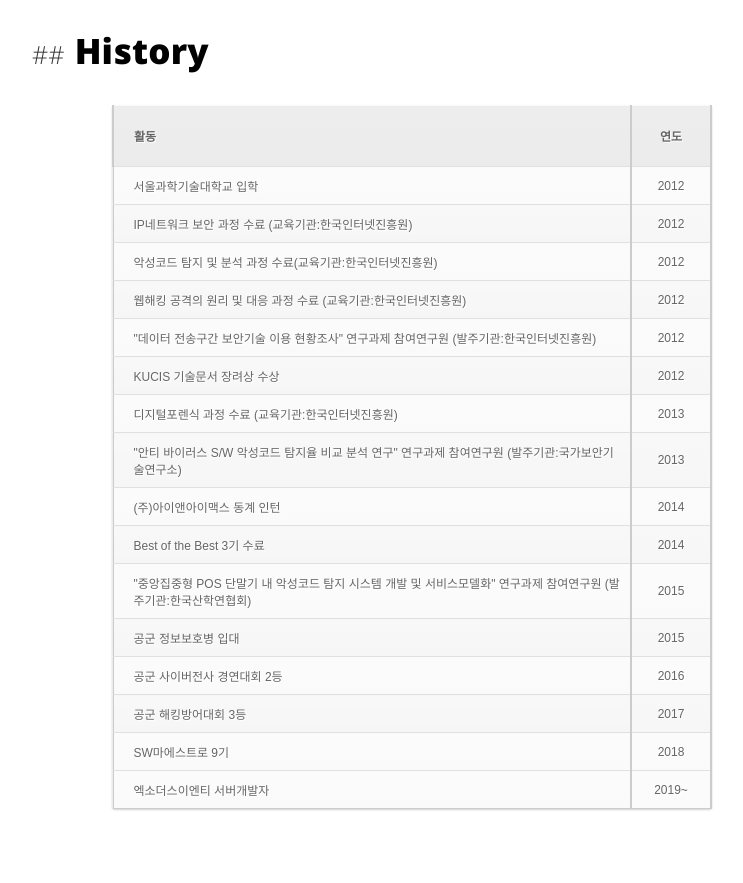
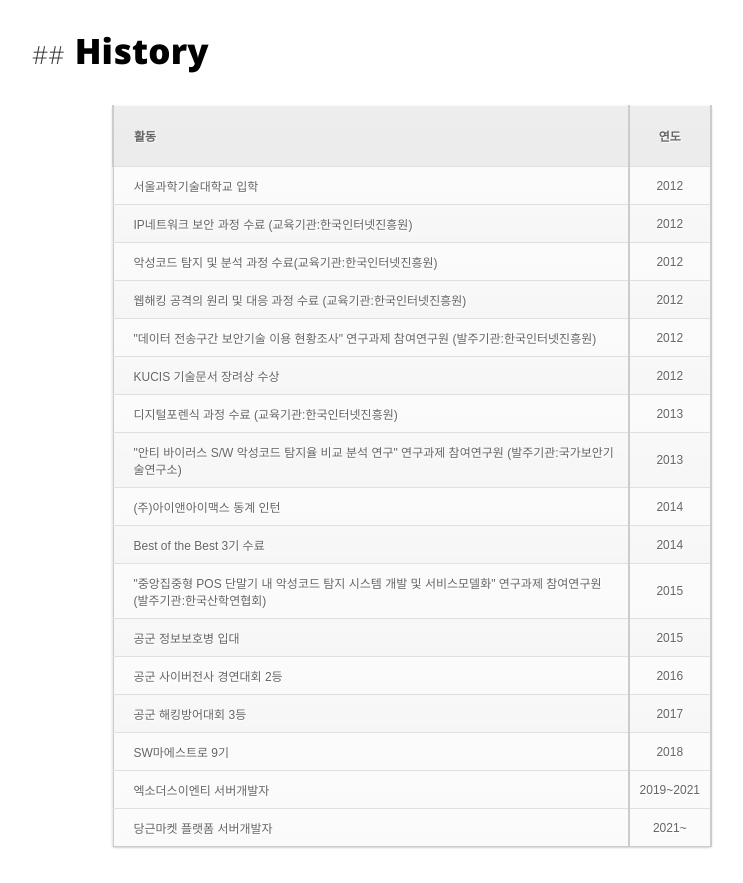
Before and after one commit to snutiise/snutiise.github.io, a Jekyll site: the page built from about.html, in a window 1280 px wide, cut to the strip 312-1195 px from the top of the page. Shown: the whole strip, without its empty margins (228-971 px from the left). Built offline with Jekyll 4.4.1, drawn with Linux system fonts in a browser that asks for light colours; before the commit the page ends 1157 px from its top, so only the background shows below that.

Commit message:
update blog

```diff
--- a/_config.yml
+++ b/_config.yml
@@ -46,10 +46,6 @@ links:
       url: /about
       key_trigger: 5
   section_2:
-    - title: chatting
-      url: http://sodeok.xyz:8000
-      new_tab: true
-      key_trigger: c
     - title: facebook
       url: https://www.facebook.com/Iam.Jeon.Seung.1
       key_trigger: f
@@ -60,9 +56,6 @@ links:
     - title: lovelyz
       url: http://lovelyzfan.xyz
       key_trigger: l
-    - title: search
-      url: "#"
-      key_trigger: s #WARNING: search only works with "s"
 
 # projects in header index
 projects:
--- a/about.html
+++ b/about.html
@@ -82,7 +82,11 @@ description: "about snutiise"
 					</tr>
 					<tr>
 						<td>엑소더스이엔티 서버개발자</td>
-						<td>2019~</td>
+						<td>2019~2021</td>
+					</tr>
+					<tr>
+						<td>당근마켓 플랫폼 서버개발자</td>
+						<td>2021~</td>
 					</tr>
 				</tbody>
 			</table>
```
